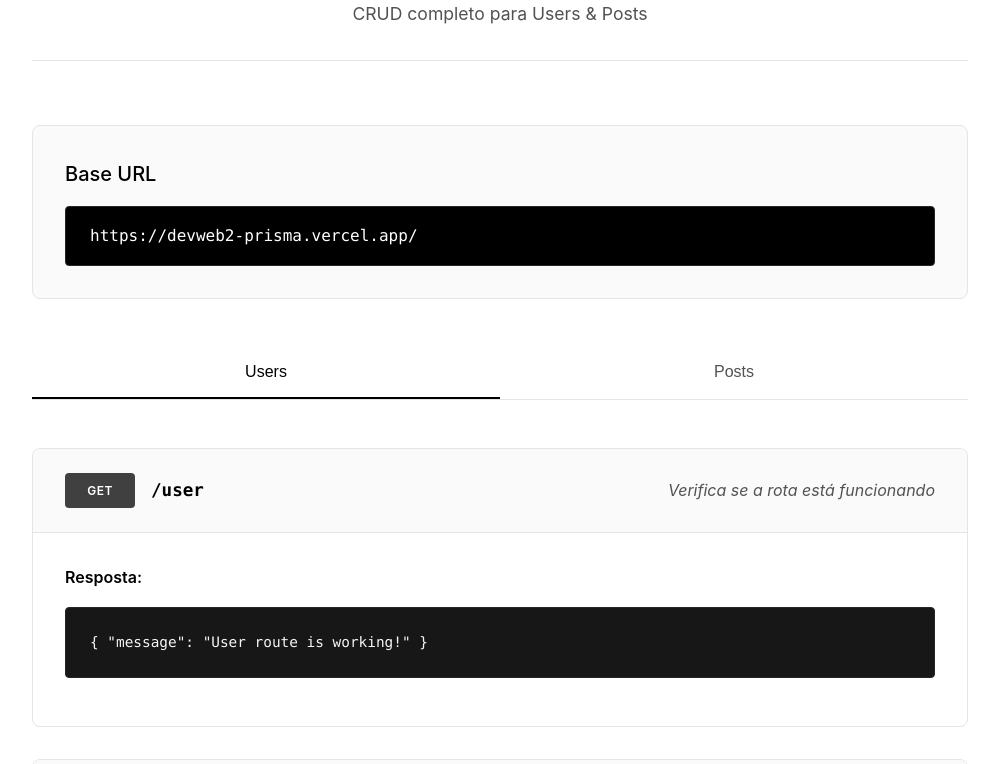
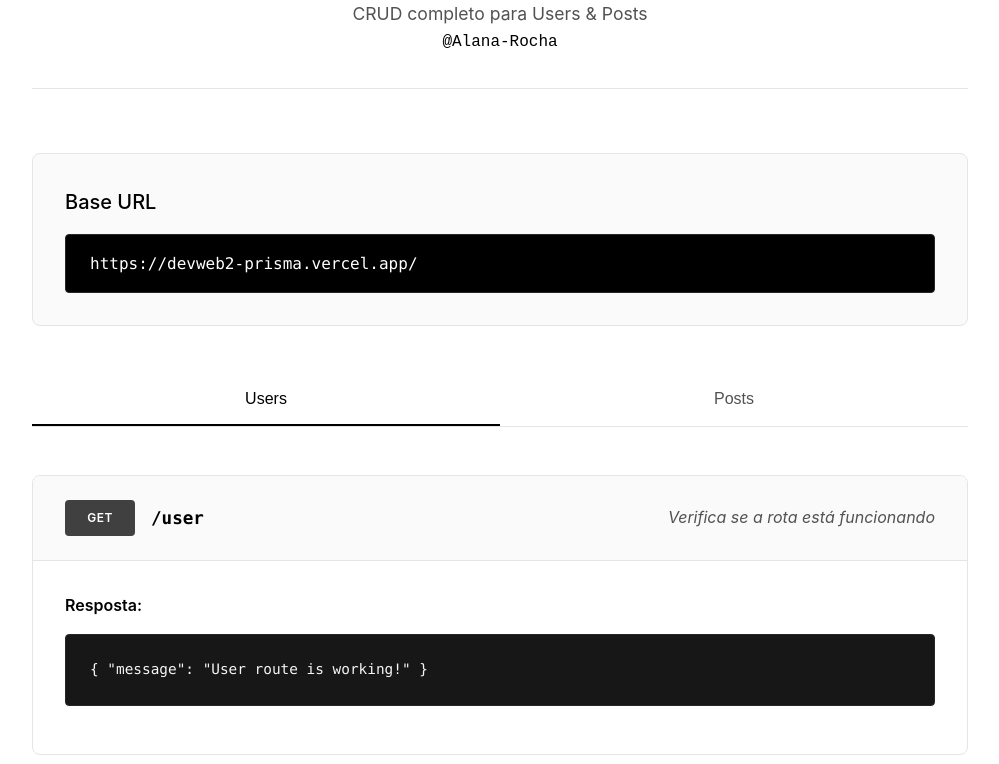
Before and after one commit to Alana-Rocha/c2-dev-web, a website: page index.html in a window 1280 px wide. Shown: the part 120-884 px from the top of the page, without its empty margins (140-1139 px from the left). Drawn offline with Linux system fonts and the light colour scheme.

Commit message:
Adicionar identificação do autor na documentação da API

```diff
--- a/index.html
+++ b/index.html
@@ -341,6 +341,7 @@
     <header class="header">
       <h1>API Documentation</h1>
       <p>CRUD completo para Users & Posts</p>
+      <code>@Alana-Rocha</code>
     </header>
 
     <section class="config-section">
```
